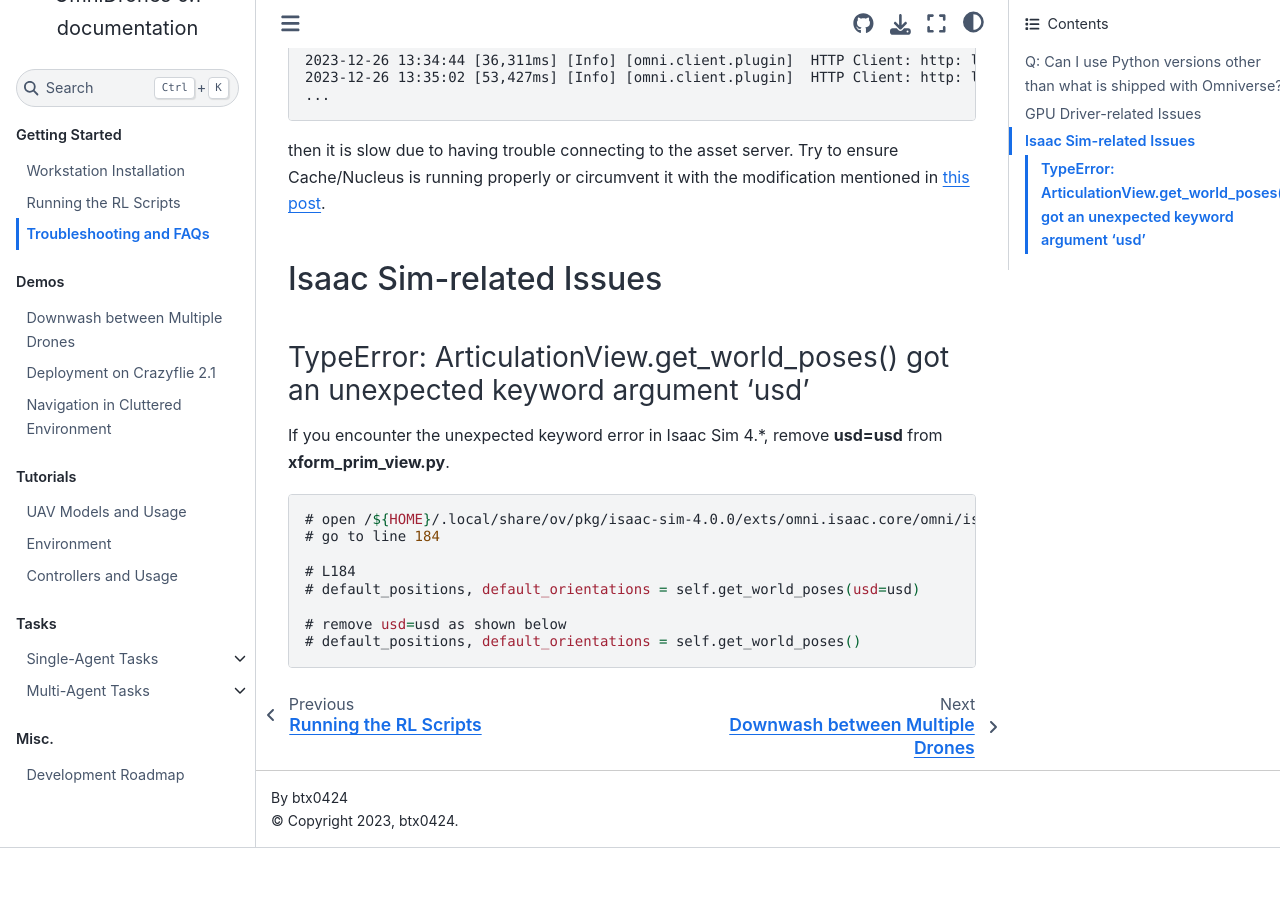
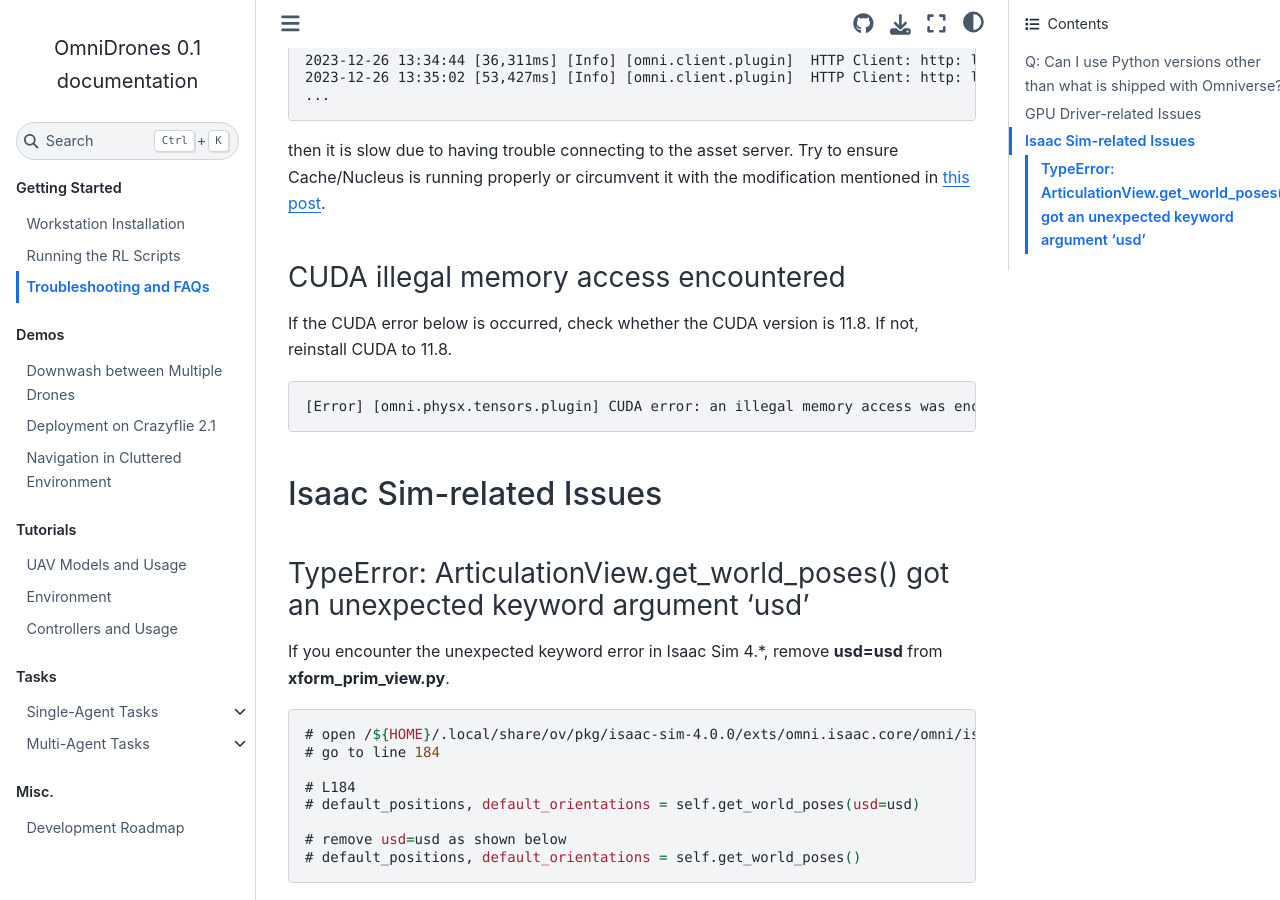
Before and after one commit to btx0424/OmniDrones, a Sphinx documentation site: the page built from docs/source/troubleshooting.md, in a window 1280 px wide and 900 px high, scrolled down 1246 px. Built offline with Sphinx 7.4.7 and the Sphinx Book theme 1.1.4, drawn with Linux system fonts in a browser that asks for light colours; before the commit the page ends 2094 px from its top, so only the background shows below that.

Commit message:
add CUDA illegal memory access error (troubleshooting)

````diff
--- a/docs/source/troubleshooting.md
+++ b/docs/source/troubleshooting.md
@@ -59,6 +59,14 @@
 ensure Cache/Nucleus is running properly or circumvent it with the modification
 mentioned in [this post](https://forums.developer.nvidia.com/t/extremely-slow-loading-times-isaac-sim-2023-1-0/272375).
 
+### CUDA illegal memory access encountered
+
+If the CUDA error below is occurred, check whether the CUDA version is 11.8. If not, reinstall CUDA to 11.8.
+
+```console
+[Error] [omni.physx.tensors.plugin] CUDA error: an illegal memory access was encountered: ../../../extensions/runtime/source/omni.physx.tensors/plugins/gpu/CudaKernels.cu: 999
+```
+
 ## Isaac Sim-related Issues
 
 ### TypeError: ArticulationView.get_world_poses() got an unexpected keyword argument 'usd'
````
